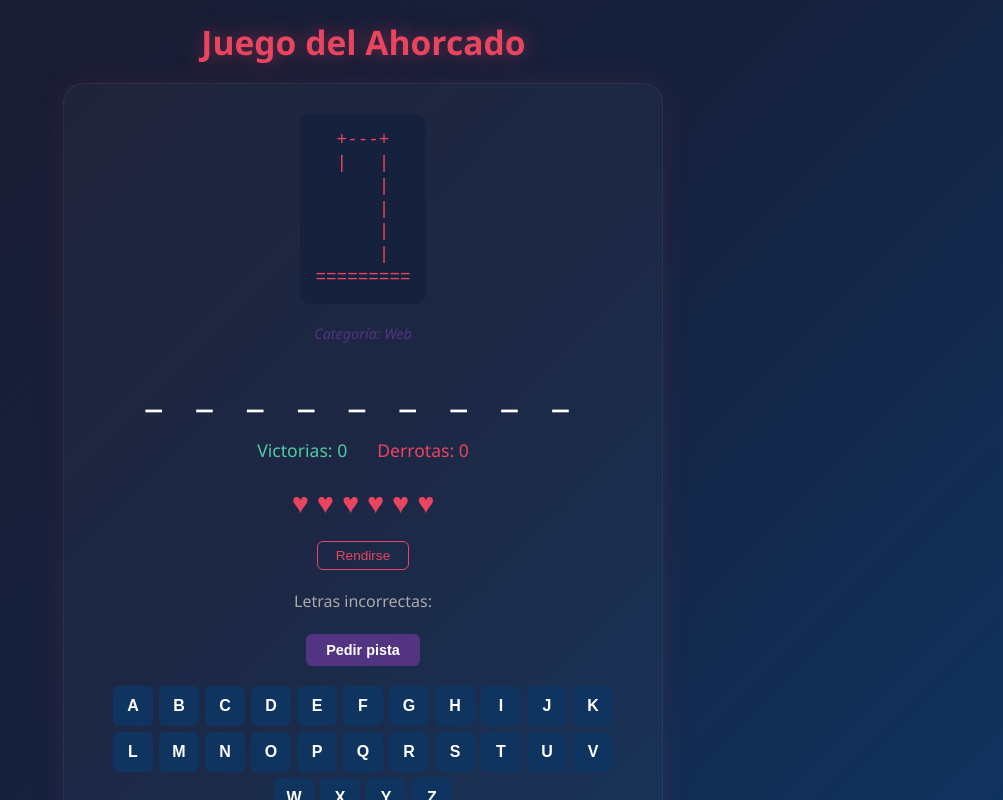
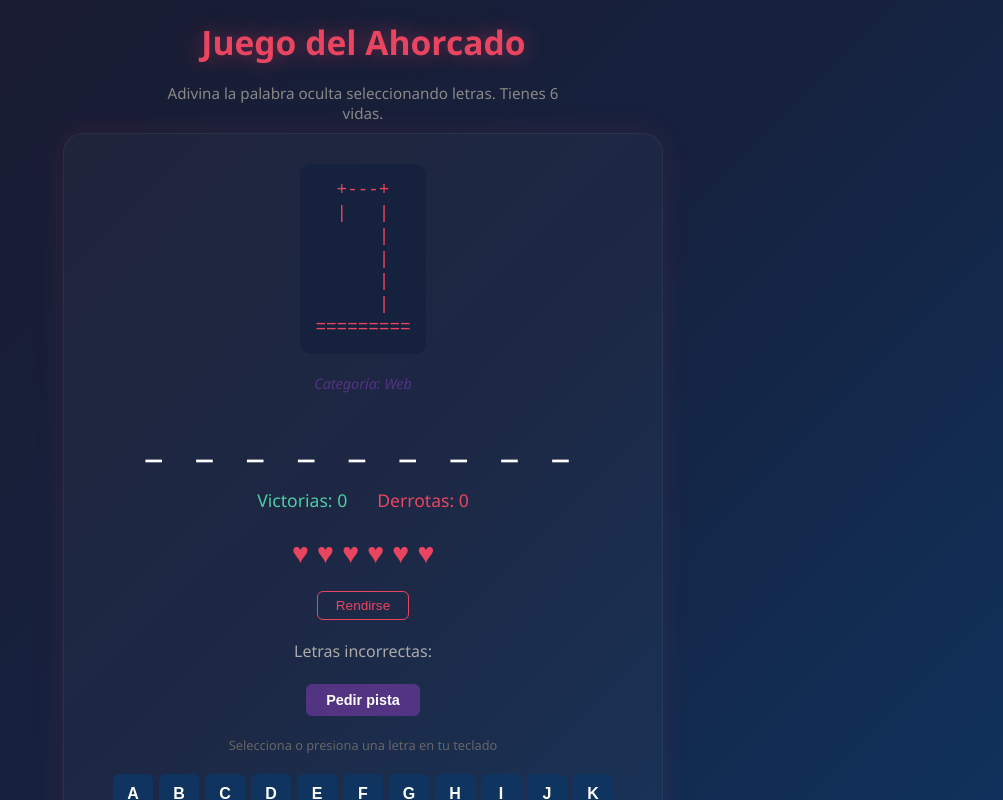
Before and after one commit to rwciANA/lab10-daw, an Angular app in the folder lab10-ahorcado/: page / in a window 1280 px wide. Shown: the top 800 px of the page, without its empty margins (277-1280 px from the left). Built offline with nearby package versions, Linux system fonts and the light colour scheme.

Commit message:
Agregar instrucciones y etiqueta del teclado

```diff
--- a/lab10-ahorcado/src/app/app.css
+++ b/lab10-ahorcado/src/app/app.css
@@ -32,6 +32,14 @@ h1 {
   margin-bottom: 20px;
   animation: pulse 2s infinite;
   text-shadow: 0 0 20px rgba(233,69,96,0.5);
+}
+
+.instrucciones {
+  color: #888;
+  font-size: 0.95rem;
+  margin-bottom: 10px;
+  text-align: center;
+  max-width: 400px;
 }
 
 .juego {
@@ -113,6 +121,12 @@ h1 {
   font-size: 1rem;
   color: #aaa;
   min-height: 24px;
+}
+
+.teclado-label {
+  color: #666;
+  font-size: 0.8rem;
+  margin: 0;
 }
 
 .teclado {
--- a/lab10-ahorcado/src/app/app.html
+++ b/lab10-ahorcado/src/app/app.html
@@ -1,4 +1,8 @@
 <h1>Juego del Ahorcado</h1>
+
+<div class="instrucciones">
+  Adivina la palabra oculta seleccionando letras. Tienes 6 vidas.
+</div>
 
 <div class="juego">
   <div class="ahorcado">
@@ -42,6 +46,8 @@
     }
   </div>
 
+  <p class="teclado-label">Selecciona o presiona una letra en tu teclado</p>
+
   <div class="teclado">
     @for (letra of 'ABCDEFGHIJKLMNOPQRSTUVWXYZ'; track letra) {
       <button
```
